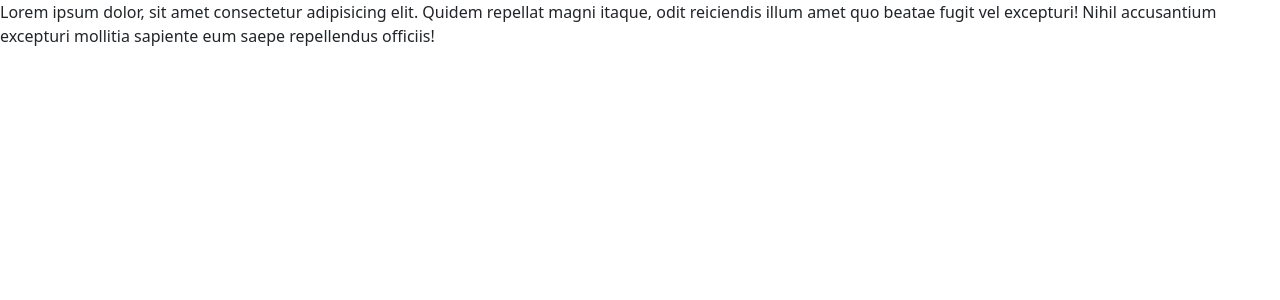
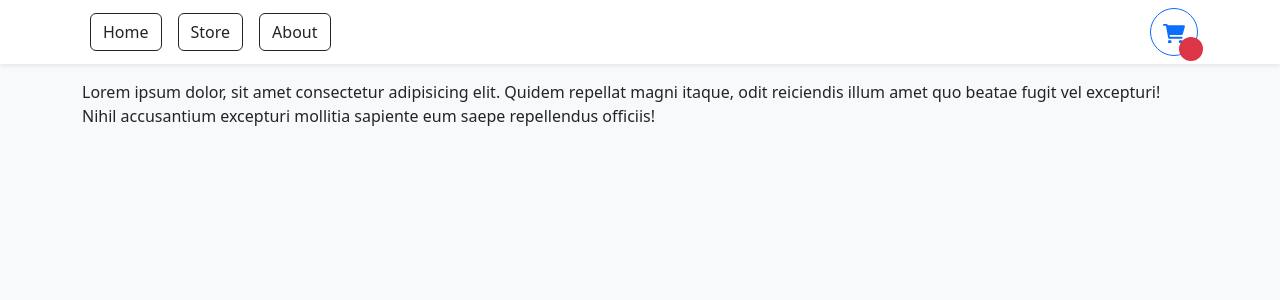
Before and after one commit to Ayeman-B-Salauddin/Ecommerce, a Next.js app: page / in a window 1280 px wide. Shown: the top 300 px of the page. Built offline with nearby package versions, Linux system fonts and the light colour scheme.

Commit message:
Navbar, folder structures, styling

```diff
--- a/package.json
+++ b/package.json
@@ -12,6 +12,7 @@
     "bootstrap": "5.2.0",
     "next": "12.2.4",
     "react": "18.2.0",
+    "react-bootstrap": "^2.5.0",
     "react-dom": "18.2.0"
   },
   "devDependencies": {
--- a/pages/_app.tsx
+++ b/pages/_app.tsx
@@ -1,4 +1,5 @@
 import type { AppProps } from "next/app";
+import "bootstrap/dist/css/bootstrap.css";
 
 function MyApp({ Component, pageProps }: AppProps) {
   return <Component {...pageProps} />;
--- /dev/null
+++ b/pages/_document.js
@@ -0,0 +1,13 @@
+import { Html, Head, Main, NextScript } from "next/document";
+
+export default function Document() {
+  return (
+    <Html>
+      <Head />
+      <body className="bg-light">
+        <Main />
+        <NextScript />
+      </body>
+    </Html>
+  );
+}
--- a/pages/api/hello.ts
+++ /dev/null
@@ -1,13 +0,0 @@
-// Next.js API route support: https://nextjs.org/docs/api-routes/introduction
-import type { NextApiRequest, NextApiResponse } from 'next'
-
-type Data = {
-  name: string
-}
-
-export default function handler(
-  req: NextApiRequest,
-  res: NextApiResponse<Data>
-) {
-  res.status(200).json({ name: 'John Doe' })
-}
--- a/pages/index.tsx
+++ b/pages/index.tsx
@@ -1,15 +1,19 @@
 import type { NextPage } from "next";
 import Head from "next/head";
-import "bootstrap/dist/css/bootstrap.css";
+import { Container } from "react-bootstrap";
+import { Navbar } from "../src/components/Navbar";
 
 const Home: NextPage = () => {
   return (
-    <div>
-      Lorem ipsum dolor, sit amet consectetur adipisicing elit. Quidem repellat
-      magni itaque, odit reiciendis illum amet quo beatae fugit vel excepturi!
-      Nihil accusantium excepturi mollitia sapiente eum saepe repellendus
-      officiis!{" "}
-    </div>
+    <>
+      <Navbar />
+      <Container className="mb-4">
+        Lorem ipsum dolor, sit amet consectetur adipisicing elit. Quidem
+        repellat magni itaque, odit reiciendis illum amet quo beatae fugit vel
+        excepturi! Nihil accusantium excepturi mollitia sapiente eum saepe
+        repellendus officiis!
+      </Container>
+    </>
   );
 };
 
--- /dev/null
+++ b/src/components/Navbar.tsx
@@ -0,0 +1,60 @@
+import Link from "next/link";
+import { Button, Container, Nav, Navbar as NavbarBs } from "react-bootstrap";
+
+export function Navbar() {
+  //   const { openCart, cartQuantity } = useShoppingCart()
+  return (
+    <NavbarBs sticky="top" className="bg-white shadow-sm mb-3">
+      <Container>
+        <Nav className="me-auto">
+          <Link href="/">
+            <Button variant="outline-dark" className="mx-2">
+              Home
+            </Button>
+          </Link>
+          <Link href="/store">
+            <Button variant="outline-dark" className="mx-2">
+              Store
+            </Button>
+          </Link>
+          <Link href="/about">
+            <Button variant="outline-dark" className="mx-2">
+              About
+            </Button>
+          </Link>
+        </Nav>
+        {/* {cartQuantity > 0 && ( */}
+        <Button
+          // onClick={openCart}
+          style={{ width: "3rem", height: "3rem", position: "relative" }}
+          variant="outline-primary"
+          className="rounded-circle"
+        >
+          <svg
+            xmlns="http://www.w3.org/2000/svg"
+            viewBox="0 0 576 512"
+            fill="currentColor"
+          >
+            <path d="M96 0C107.5 0 117.4 8.19 119.6 19.51L121.1 32H541.8C562.1 32 578.3 52.25 572.6 72.66L518.6 264.7C514.7 278.5 502.1 288 487.8 288H170.7L179.9 336H488C501.3 336 512 346.7 512 360C512 373.3 501.3 384 488 384H159.1C148.5 384 138.6 375.8 136.4 364.5L76.14 48H24C10.75 48 0 37.25 0 24C0 10.75 10.75 0 24 0H96zM128 464C128 437.5 149.5 416 176 416C202.5 416 224 437.5 224 464C224 490.5 202.5 512 176 512C149.5 512 128 490.5 128 464zM512 464C512 490.5 490.5 512 464 512C437.5 512 416 490.5 416 464C416 437.5 437.5 416 464 416C490.5 416 512 437.5 512 464z" />
+          </svg>
+
+          <div
+            className="rounded-circle bg-danger d-flex justify-content-center align-items-center"
+            style={{
+              color: "white",
+              width: "1.5rem",
+              height: "1.5rem",
+              position: "absolute",
+              bottom: 0,
+              right: 0,
+              transform: "translate(25%, 25%)",
+            }}
+          >
+            {/* {cartQuantity} */}
+          </div>
+        </Button>
+        {/* )} */}
+      </Container>
+    </NavbarBs>
+  );
+}
--- a/tsconfig.json
+++ b/tsconfig.json
@@ -15,6 +15,6 @@
     "jsx": "preserve",
     "incremental": true
   },
-  "include": ["next-env.d.ts", "**/*.ts", "**/*.tsx"],
+  "include": ["next-env.d.ts", "**/*.ts", "**/*.tsx", "pages/_document.js"],
   "exclude": ["node_modules"]
 }
```
Also changed, not shown: pages/about.tsx (added, +7 -0 lines), pages/store.tsx (added, +7 -0 lines), 1 other file (tests, documents, lock files or other folders).
